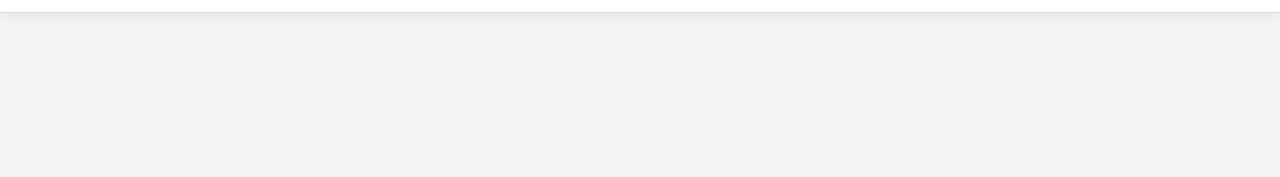
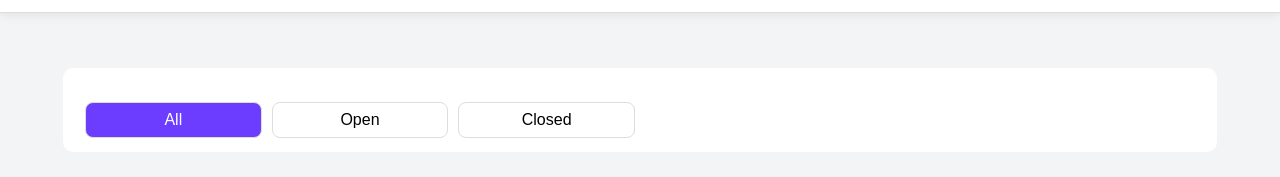
Before and after one commit to Mahim-Ahmad/Assignment_5_GitHub-Issues-Tracker, a plain HTML site: page home.html in a window 1280 px wide. Shown: the part 87-264 px from the top of the page. Drawn offline with nearby package versions, Linux system fonts and the light colour scheme.

Commit message:
create home tab

```diff
--- a/home.html
+++ b/home.html
@@ -27,6 +27,13 @@
   </div>
 </nav>
 
+<!-- TABS -->
+<div class="tabs">
+  <button class="tab active" onclick="setTab(this,'all')">All</button>
+  <button class="tab" onclick="setTab(this,'open')">Open</button>
+  <button class="tab" onclick="setTab(this,'closed')">Closed</button>
+</div>
+
 
 
 <script src="script.js"></script>
--- a/style.css
+++ b/style.css
@@ -184,3 +184,29 @@ button{
   border:none;
   border-radius:5px;
 }
+
+
+.tabs{
+    display: grid;
+    grid-template-columns: repeat(6,1fr);
+    max-width: 1110px;
+    margin: 16px auto;
+    gap: 10px;
+    background: #ffffff;
+    border: 1.5px solid rgb(28, 31, 45)c;
+    border-radius: 10px;
+    padding: 14px 22px;
+}
+
+.tab{
+  padding:8px 20px;
+  border:1px solid #ddd;
+  background:#fff;
+  cursor:pointer;
+  color: black;
+}
+
+.active{
+  background:#6c3cff;
+  color:#fff;
+}
```
